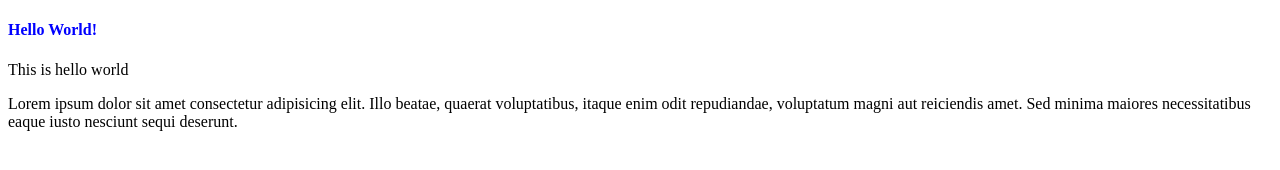
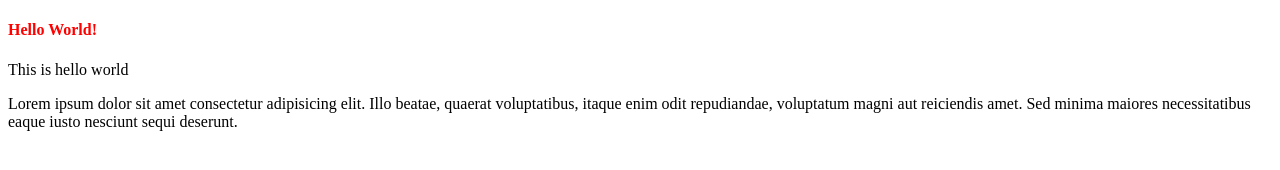
Before and after one commit to enn-ko/snap, a plain HTML site: page hello.html in a window 1280 px wide. Drawn offline with Linux system fonts and the light colour scheme.

Commit message:
fix merge

```diff
--- a/hello.html
+++ b/hello.html
@@ -7,7 +7,7 @@
     <title>Hello</title>
 </head>
 <body>
-    <H4 style="color:blue">Hello World!</H4>
+    <H4 style="color:red;">Hello World!</H4>
     <p>This is hello world</p>
     <p>Lorem ipsum dolor sit amet consectetur adipisicing elit. Illo beatae, quaerat voluptatibus, itaque enim odit repudiandae, voluptatum magni aut reiciendis amet. Sed minima maiores necessitatibus eaque iusto nesciunt sequi deserunt.</p>
 </body>
```
